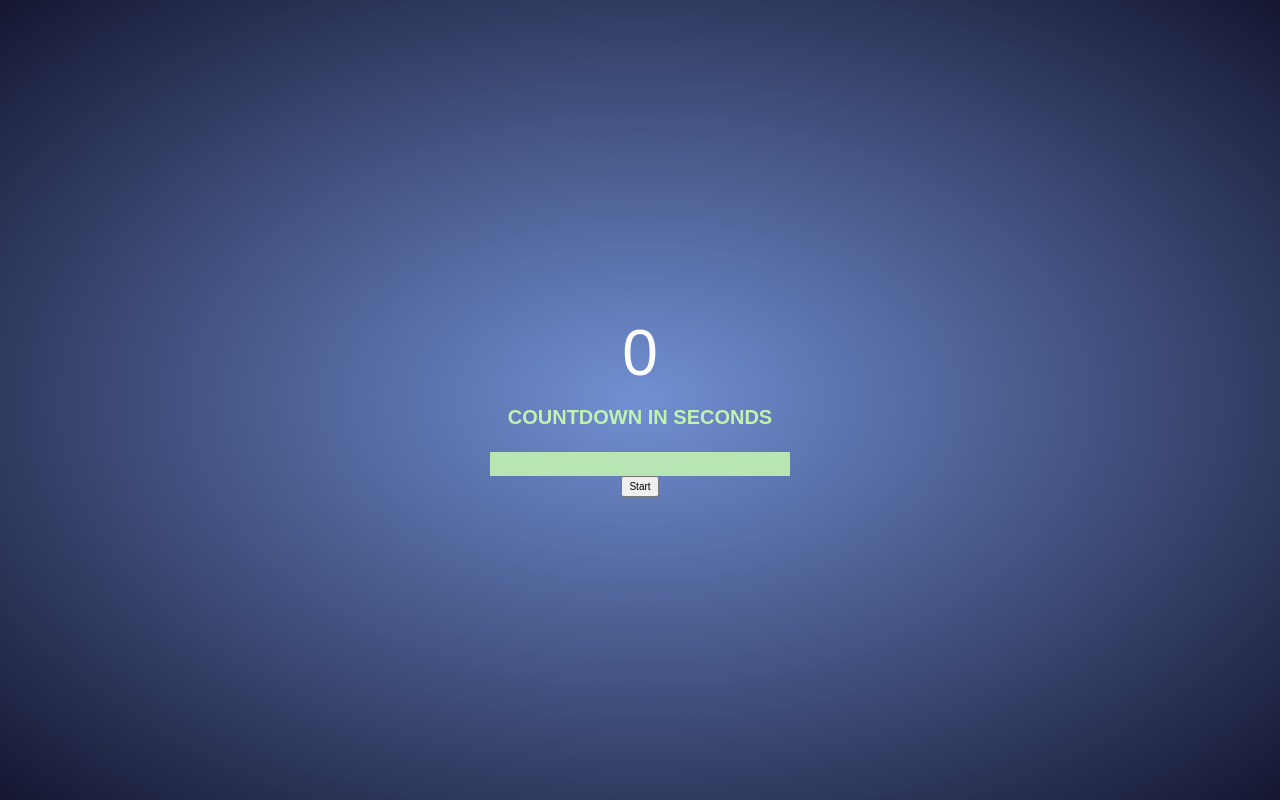
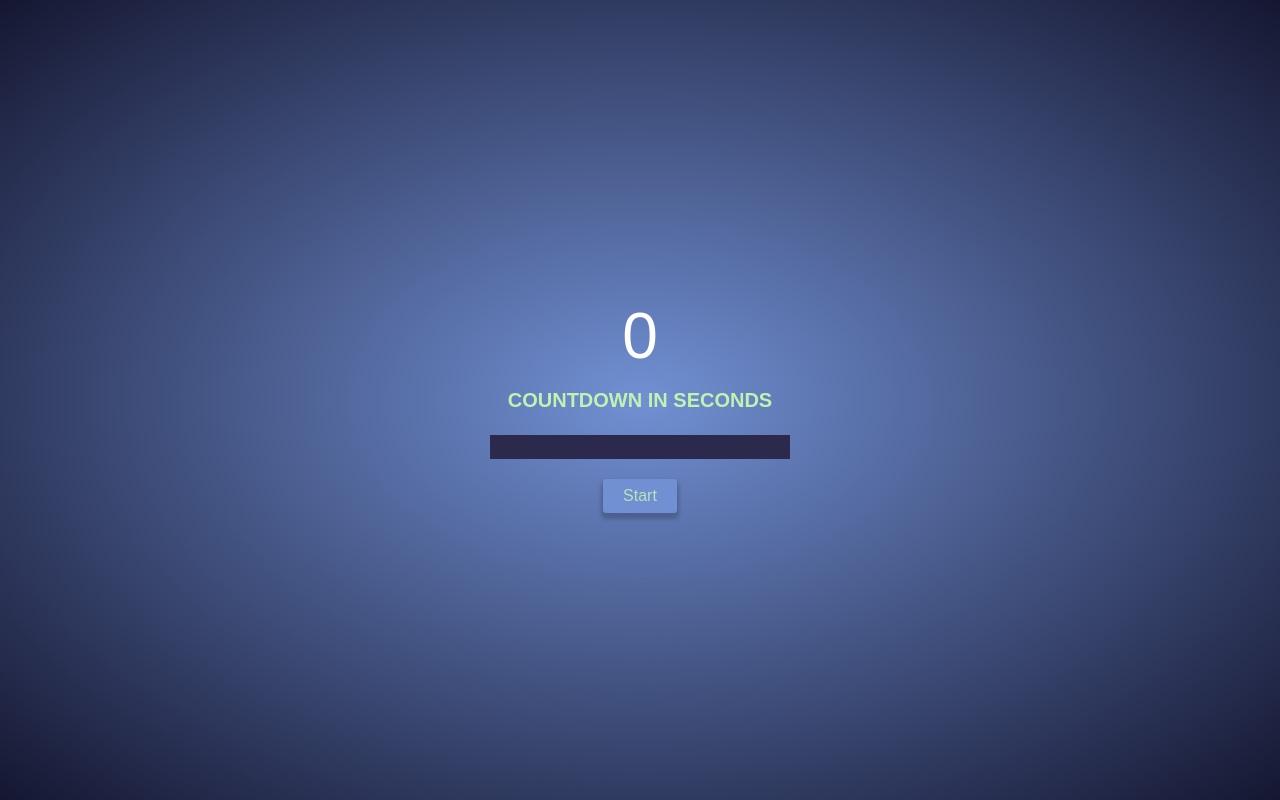
Before and after one commit to dersuprogg/js-countdown-timer, a plain HTML site: page index.html in a window 1280 px wide. Drawn offline with Linux system fonts and the light colour scheme; a web font is replaced by a local one.

Commit message:
Style start btn and change bar color

```diff
--- a/styles.css
+++ b/styles.css
@@ -85,6 +85,22 @@ h6 {
 
 .bar {
   height: 2.4rem;
-  background-color: #b7e5b4;
+  background-color: #2b2a4c;
   width: 100%;
 }
+
+.btn {
+  background-color: #7190d3;
+  border: none;
+  font-size: 1.6rem;
+  padding: 0.5rem 2rem;
+  margin-top: 2rem;
+  border-radius: 0.2em;
+  color: #b7e5b4;
+  box-shadow: 0 4px 4px 2px rgba(0, 0, 0, 0.2);
+}
+
+.btn:active {
+  box-shadow: none;
+  transform: translateY(2px);
+}
```
